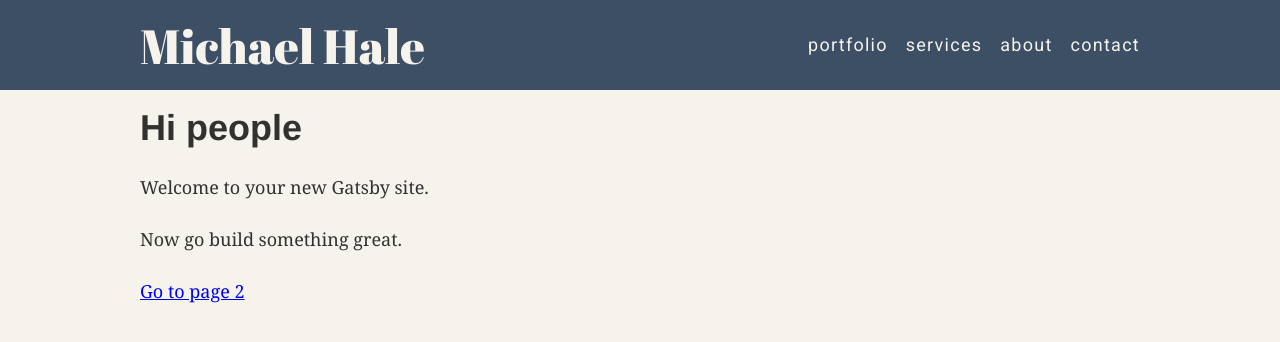
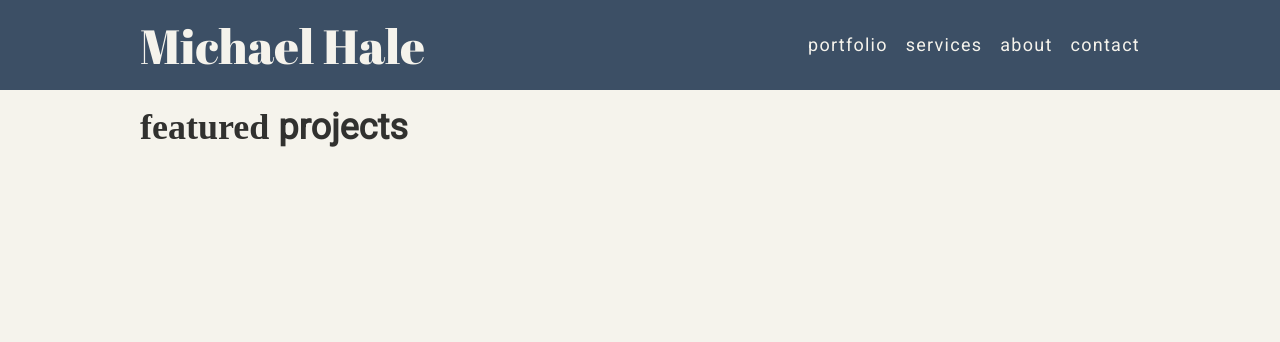
Before and after one commit to mjhale/michaelhale.xyz, a Gatsby site: page / in a window 1280 px wide. Built offline with nearby package versions, Linux system fonts and the light colour scheme; Gatsby itself is replaced by a stand-in of ours; a web font is replaced by a local one.

Commit message:
Add skeleton pages.

```diff
--- a/src/pages/index.js
+++ b/src/pages/index.js
@@ -1,15 +1,21 @@
-import React from 'react'
-import { Link } from 'gatsby'
+import React from 'react';
+import styled from 'styled-components';
 
-import Layout from '../components/layout'
+import Layout from '../components/Layout';
+
+const Heading = styled.h1`
+  font-family: 'Playfair Display', serif;
+  text-transform: lowercase;
+`;
+
+const SmallText = styled.span`
+  font-family: 'Roboto', sans-serif;
+`;
 
 const IndexPage = () => (
   <Layout>
-    <h1>Hi people</h1>
-    <p>Welcome to your new Gatsby site.</p>
-    <p>Now go build something great.</p>
-    <Link to="/page-2/">Go to page 2</Link>
+    <Heading>Featured <SmallText>Projects</SmallText></Heading>
   </Layout>
-)
+);
 
-export default IndexPage
+export default IndexPage;
```
Also changed, not shown: src/pages/404.js (+4 -4 lines), src/pages/about.js (added, +15 -0 lines), src/pages/contact.js (added, +11 -0 lines), src/pages/page-2.js (deleted, +0 -14 lines), src/pages/portfolio.js (added, +11 -0 lines), src/pages/services.js (added, +11 -0 lines).
